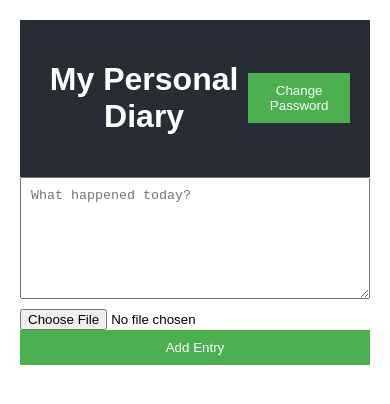
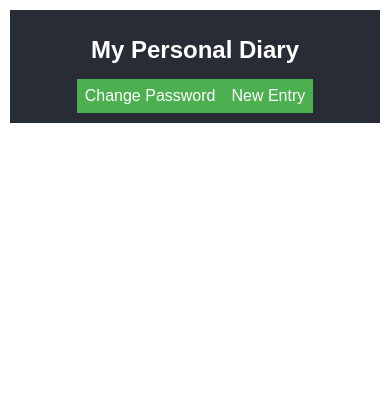
Before and after one commit to prashant-lonikar/personal-diary-app, a React (Create React App) app: page / in a window 390 px wide. Both pictures are taken after typing "Sample123" into the empty fields and a click on the button "Login". Shown: the top 404 px of the page. Built offline with nearby package versions, Linux system fonts and the light colour scheme.

Commit message:
Add mobile responsiveness

```diff
--- a/src/App.css
+++ b/src/App.css
@@ -3,6 +3,7 @@
   max-width: 800px;
   margin: 0 auto;
   padding: 20px;
+  box-sizing: border-box;
 }
 
 .App-header {
@@ -11,8 +12,12 @@
   color: white;
   text-align: center;
   display: flex;
-  justify-content: space-between;
+  flex-direction: column;
   align-items: center;
+}
+
+.App-header h1 {
+  margin-bottom: 15px;
 }
 
 .diary-entry {
@@ -25,6 +30,7 @@
 
 .diary-entry h2 {
   color: #333;
+  font-size: 1.2em;
 }
 
 .diary-entry img {
@@ -41,10 +47,17 @@ form,
 }
 
 textarea,
-input[type="password"] {
+input[type="password"],
+input[type="file"] {
+  width: 100%;
+  padding: 10px;
+  margin-bottom: 10px;
+  box-sizing: border-box;
+}
+
+textarea {
   height: 100px;
-  margin-bottom: 10px;
-  padding: 10px;
+  resize: vertical;
 }
 
 button {
@@ -53,6 +66,7 @@ button {
   padding: 10px;
   border: none;
   cursor: pointer;
+  font-size: 1em;
 }
 
 button:hover {
@@ -68,11 +82,28 @@ button:hover {
 }
 
 .login form {
-  width: 300px;
+  width: 100%;
+  max-width: 300px;
 }
 
-.login input {
-  width: 100%;
-  padding: 10px;
-  margin-bottom: 10px;
+@media (max-width: 600px) {
+  .App {
+    padding: 10px;
+  }
+
+  .App-header {
+    padding: 10px;
+  }
+
+  .App-header h1 {
+    font-size: 1.5em;
+  }
+
+  .diary-entry {
+    padding: 10px;
+  }
+
+  button {
+    padding: 8px;
+  }
 }
--- a/src/App.js
+++ b/src/App.js
@@ -9,6 +9,7 @@ function App() {
   const [isLoggedIn, setIsLoggedIn] = useState(false);
   const [showChangePassword, setShowChangePassword] = useState(false);
   const [newPassword, setNewPassword] = useState('');
+  const [showNewEntryForm, setShowNewEntryForm] = useState(false);
 
   useEffect(() => {
     const storedEntries = JSON.parse(localStorage.getItem('diaryEntries')) || [];
@@ -19,12 +20,12 @@ function App() {
     const updatedEntries = [newEntry, ...entries];
     setEntries(updatedEntries);
     localStorage.setItem('diaryEntries', JSON.stringify(updatedEntries));
+    setShowNewEntryForm(false);
   };
 
   const handleLogin = (password) => {
     const storedPassword = localStorage.getItem('diaryPassword');
     if (!storedPassword) {
-      // First time setup
       localStorage.setItem('diaryPassword', password);
       setIsLoggedIn(true);
     } else if (password === storedPassword) {
@@ -49,9 +50,14 @@ function App() {
     <div className="App">
       <header className="App-header">
         <h1>My Personal Diary</h1>
-        <button onClick={() => setShowChangePassword(!showChangePassword)}>
-          Change Password
-        </button>
+        <div>
+          <button onClick={() => setShowChangePassword(!showChangePassword)}>
+            Change Password
+          </button>
+          <button onClick={() => setShowNewEntryForm(!showNewEntryForm)}>
+            {showNewEntryForm ? 'Close Form' : 'New Entry'}
+          </button>
+        </div>
       </header>
       <main>
         {showChangePassword && (
@@ -65,7 +71,7 @@ function App() {
             <button onClick={handleChangePassword}>Save New Password</button>
           </div>
         )}
-        <NewEntryForm onAddEntry={addEntry} />
+        {showNewEntryForm && <NewEntryForm onAddEntry={addEntry} />}
         {entries.map((entry, index) => (
           <DiaryEntry key={index} {...entry} />
         ))}
```
